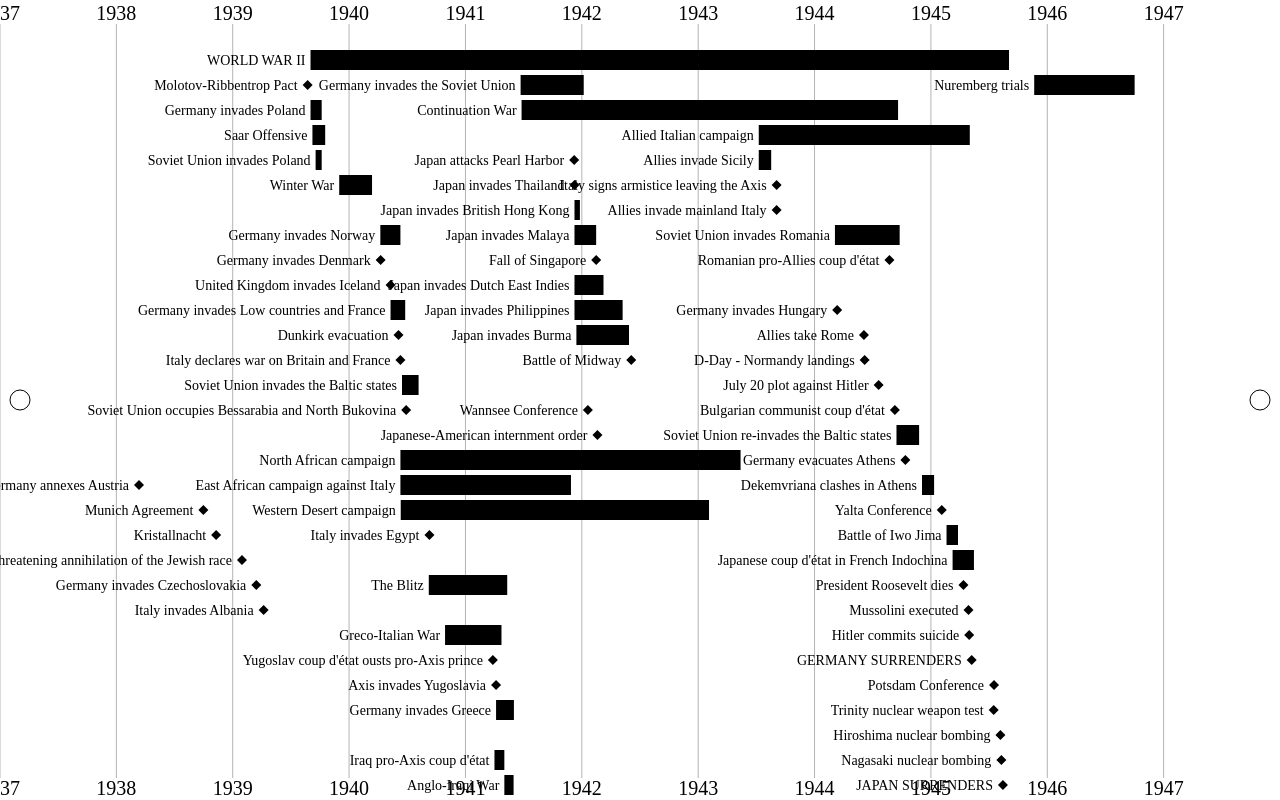
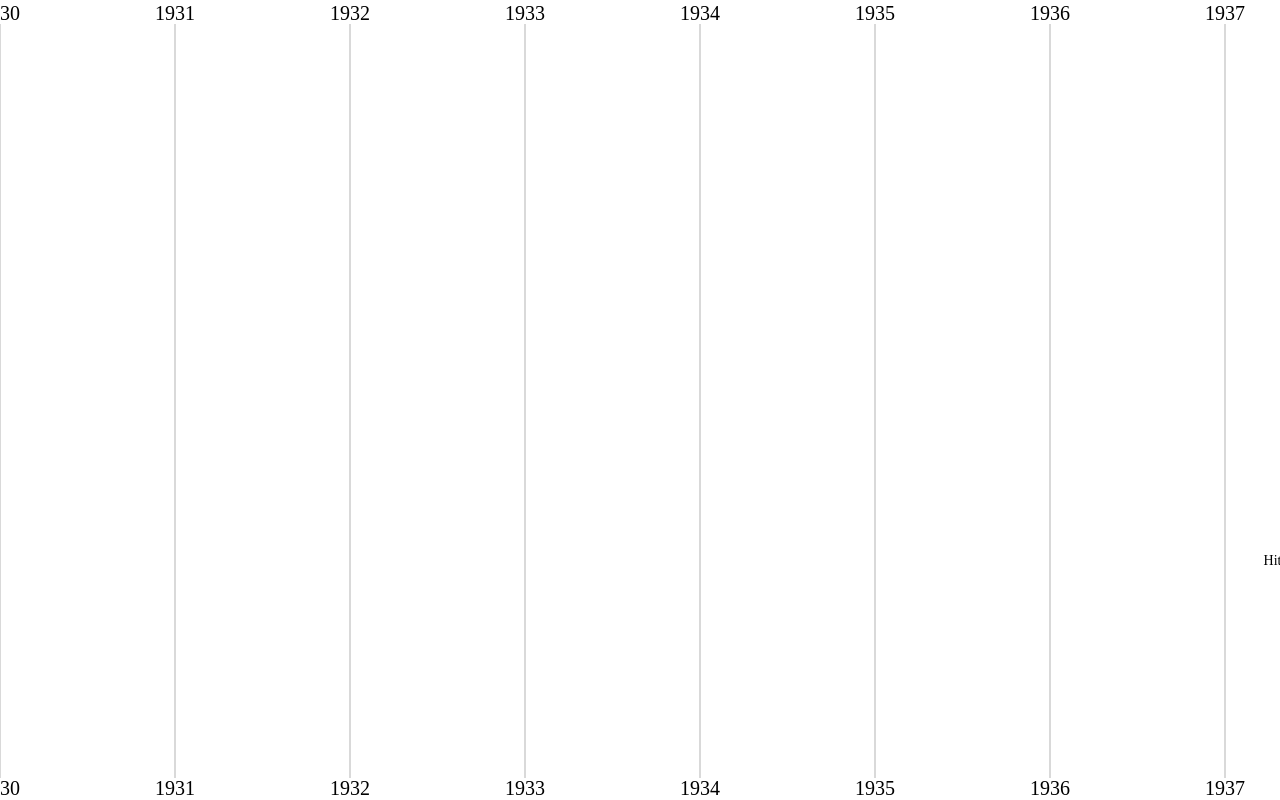
Before and after one commit to willyrk1/timeline-horizontal, a React (Vite) app: page / in a window 1280 px wide. Built offline with nearby package versions, Linux system fonts and the light colour scheme.

Commit message:
Refactor size and scroll handling

```diff
--- a/src/App.css
+++ b/src/App.css
@@ -1,5 +1,7 @@
 .container {
   position: relative;
+  height: 100vh;
+  overflow: scroll;
 }
 
 .container svg, .container div {
--- a/src/App.tsx
+++ b/src/App.tsx
@@ -1,21 +1,13 @@
-import * as React from "react";
 import "./App.css";
 import HorizontalTimeline, { pointEvent, rangeEvent, spacer, top } from "./HorizontalTimeline";
 
 export default function App() {
-  const [startYear, setStartYear] = React.useState(1937)
-  const [endYear, setEndYear] = React.useState(1948)
   return (
     <HorizontalTimeline
-      {...{ startYear, endYear }}
-      onBackButton={() => {
-        setStartYear(y => y - 10);
-        setEndYear(y => y - 10);
-      }}
-      onForwardButton={() => {
-        setStartYear(y => y + 10);
-        setEndYear(y => y + 10);
-      }}
+      startYear={1930}
+      endYear={1950}
+      centerYear={1942.5}
+      pixelsPerYear={175}
       events={[
         spacer(),
         spacer(),
--- a/src/HorizontalTimeline.tsx
+++ b/src/HorizontalTimeline.tsx
@@ -11,12 +11,14 @@ interface HorizontalTimelineProps {
   events: Event[]
   startYear: number
   endYear: number
-  onForwardButton?: () => void
-  onBackButton?: () => void
+  centerYear: number
+  pixelsPerYear: number
 }
 
 export default function HorizontalTimeline(props: HorizontalTimelineProps) {
-  const { events, startYear, endYear, onForwardButton = () => {}, onBackButton = () => {} } = props
+  const { events, startYear, endYear, centerYear, pixelsPerYear } = props
+
+  const totalWidth = (endYear - startYear) * pixelsPerYear;
 
   interface HoverState {
     x: number
@@ -34,27 +36,35 @@ export default function HorizontalTimeline(props: HorizontalTimelineProps) {
     yearLines.push(year);
   }
 
-  const backForwardProps = {
-    cy: window.innerHeight / 2,
-    r: 10,
-    fillOpacity: 0,
-    stroke: 'black',
-  }
 
   let yIndex = 0;
 
+  const containerRef = React.useRef<HTMLDivElement | null>(null);
+  const containerHeight = containerRef?.current?.clientHeight || window.innerHeight;
+
+  const [, setForceRefresh] = React.useState<boolean>()
+  const handleWindowResize = () => {
+    setForceRefresh(x => !x);
+  }
+  React.useEffect(() => {
+    handleWindowResize();
+    window.addEventListener("resize", handleWindowResize)
+    return () => window.removeEventListener("resize", handleWindowResize)
+  }, [])
+
   return (
-    <div className='container'>
+    <div className='container' ref={containerRef}
+     >
       <svg
         xmlns="http://www.w3.org/2000/svg"
-        height={window.innerHeight}
-        width={window.innerWidth}
+        height={1000}
+        width={totalWidth}
         onMouseMove={() => {
           setHoverState(undefined);
         }}
       >
         {yearLines.map(year => {
-          const x = window.innerWidth * (year - startYear) / (endYear - startYear);
+          const x = totalWidth * (year - startYear) / (endYear - startYear);
           const yearLineProps = {
             x,
             textAnchor: 'middle',
@@ -67,19 +77,17 @@ export default function HorizontalTimeline(props: HorizontalTimelineProps) {
                 x1={x}
                 y1='24'
                 x2={x}
-                y2={window.innerHeight - 22}
+                y2={containerHeight - 22}
                 stroke='black'
                 strokeOpacity='0.3'
                 strokeWidth='1'
               />
               <text {...yearLineProps} y='20'>{year}</text>
-              <text {...yearLineProps} y={window.innerHeight - 5}>{year}</text>
+              <text {...yearLineProps} y={containerHeight - 5}>{year}</text>
             </React.Fragment>
           );
         })}
 
-        <circle {...backForwardProps} onClick={onBackButton} cx='20' />
-        <circle {...backForwardProps} onClick={onForwardButton} cx={window.innerWidth - 20} />
 
         {events.map(event => {
           yIndex++;
@@ -101,8 +109,8 @@ export default function HorizontalTimeline(props: HorizontalTimelineProps) {
           switch (event.eventType) {
             case 'range': {
               const { title, startDate, endDate, detail } = event;
-              const boxLeft = window.innerWidth * (getDateNumber(startDate) - startYear) / (endYear - startYear);
-              const right = window.innerWidth * (getDateNumber(endDate) - startYear) / (endYear - startYear);
+              const boxLeft = totalWidth * (getDateNumber(startDate) - startYear) / (endYear - startYear);
+              const right = totalWidth * (getDateNumber(endDate) - startYear) / (endYear - startYear);
               const y = topMargin + yIndex * boxHeight + 10;
               return (
                 <g {...hoverProps(detail)} key={title}>
@@ -129,7 +137,7 @@ export default function HorizontalTimeline(props: HorizontalTimelineProps) {
             case 'point': {
               const { date, title, detail } = event;
               const top = topMargin + yIndex * boxHeight
-              const x = window.innerWidth * (getDateNumber(date) - startYear) / (endYear - startYear);
+              const x = totalWidth * (getDateNumber(date) - startYear) / (endYear - startYear);
               const y = top + boxHeight / 2 - 2.5;
               return (
                 <g {...hoverProps(detail)} key={title}>
```
